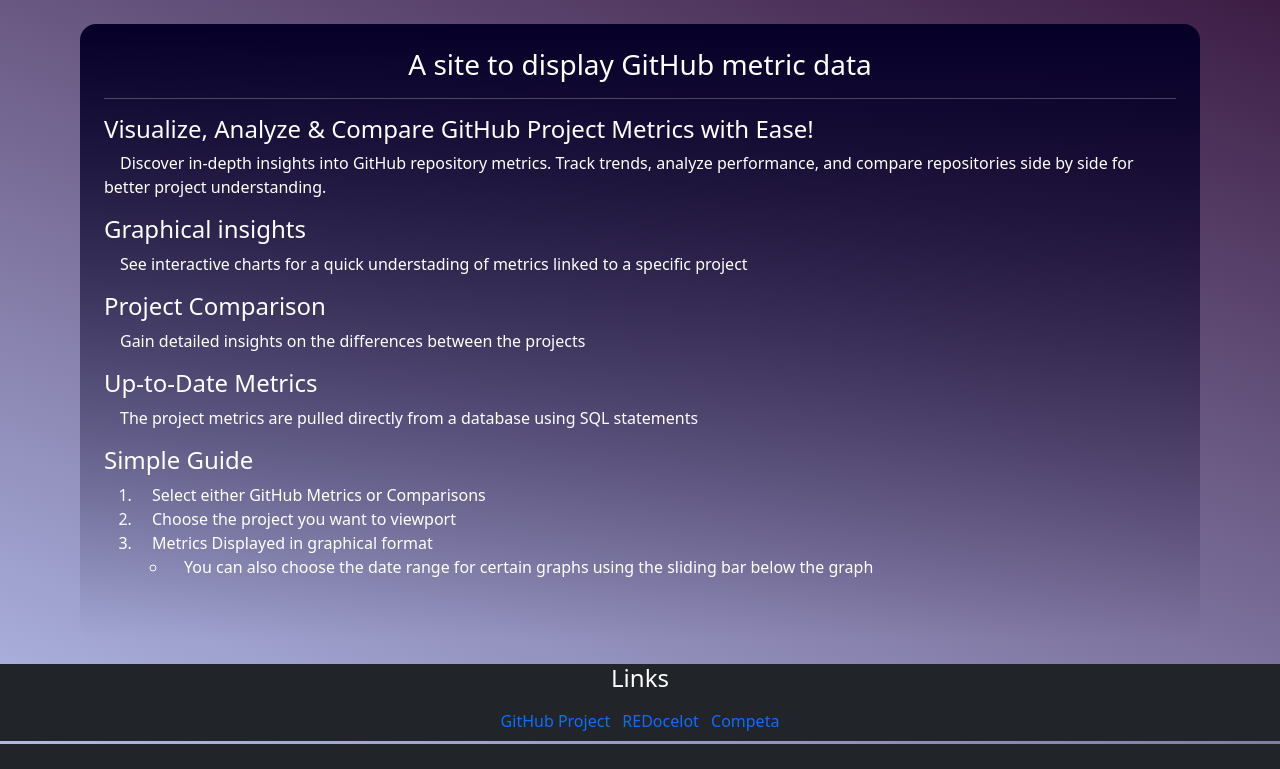
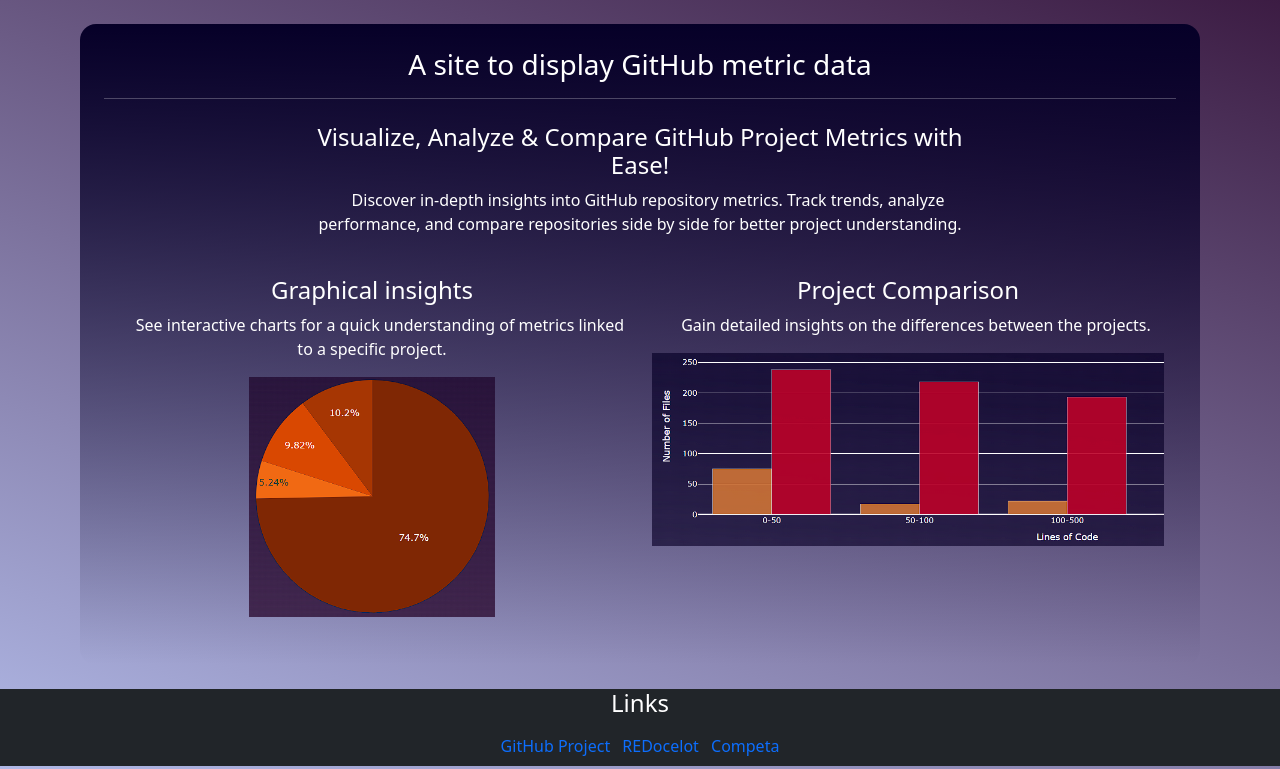
Before and after one commit to prosk8tr/hackcamp-2024, a Flask app: page /home in a window 1280 px wide. Shown: the part 56-825 px from the top of the page. Before the commit the page ends 800 px from the top, so only its background shows below. Run offline with Flask 3, Linux system fonts and the light colour scheme; parts of the project's set-up code (start-up, migrations or seed data) failed here and were passed over.

Commit message:
Add files via upload
Changed home page

```diff
--- a/fish/templates/index.html
+++ b/fish/templates/index.html
@@ -9,29 +9,35 @@ Index
 {% endblock %}
 
 {% block content %}
-    <h4 style="text-align: left;">Visualize, Analyze & Compare GitHub Project Metrics with Ease!</h4>
-    <p style="text-align: left; text-indent: 2vmin;" >Discover in-depth insights into GitHub repository metrics.
-    Track trends, analyze performance, and compare repositories side by side for better project understanding.</p>
+<div class="container text-center my-4">
+    <!-- Top Div Centralized -->
+    <div class="row justify-content-center">
+        <div class="col-md-8">
+            <h4>Visualize, Analyze & Compare GitHub Project Metrics with Ease!</h4>
+            <p style="text-indent: 2vmin;">
+                Discover in-depth insights into GitHub repository metrics.
+                Track trends, analyze performance, and compare repositories side by side for better project understanding.
+            </p>
+        </div>
+    </div>
 
-    <h4 style="text-align: left;">Graphical insights</h4>
-    <p style="text-align: left; text-indent: 2vmin;">See interactive charts for a quick understading of metrics
-    linked to a specific project</p>
-
-    <h4 style="text-align: left;">Project Comparison</h4>
-    <p style="text-align: left; text-indent: 2vmin;">Gain detailed insights on the differences between the projects</p>
-
-    <h4 style="text-align: left;">Up-to-Date Metrics</h4>
-    <p style="text-align: left; text-indent: 2vmin;">The project metrics are pulled directly from a database using SQL statements</p>
-
-    <h4 style="text-align: left;">Simple Guide</h4>
-    <!-- List -->
-    <ol style="text-align: left; text-indent: 2vmin;">
-        <li>Select either GitHub Metrics or Comparisons</li>
-        <li>Choose the project you want to viewport</li>
-        <li>Metrics Displayed in graphical format</li>
-        <ul>
-            <li>You can also choose the date range for certain graphs using the sliding bar below the graph</li>
-        </ul>
-    </ol>
-
+    <!-- Two Divs Side by Side -->
+    <div class="row mt-4">
+        <div class="col-md-6">
+            <h4>Graphical insights</h4>
+            <p style="text-indent: 2vmin;">
+                See interactive charts for a quick understanding of metrics
+                linked to a specific project.
+            </p>
+            <img src="static/images/graph3.png" alt="redocelot" class="img-fluid" style="height: 240px;" />
+        </div>
+        <div class="col-md-6">
+            <h4>Project Comparison</h4>
+            <p style="text-indent: 2vmin;">
+                Gain detailed insights on the differences between the projects.
+            </p>
+            <img src="static/images/compare3.png" alt="redocelot" class="img-fluid"  />
+        </div>
+    </div>
+</div>
 {% endblock %}
```
Also changed, not shown: fish/static/images/compare.png (added), fish/static/images/compare1.png (added), fish/static/images/compare2.png (added), fish/static/images/compare3.png (added), fish/static/images/graph.png (added), fish/static/images/graph2.png (added), fish/static/images/graph3.png (added).
